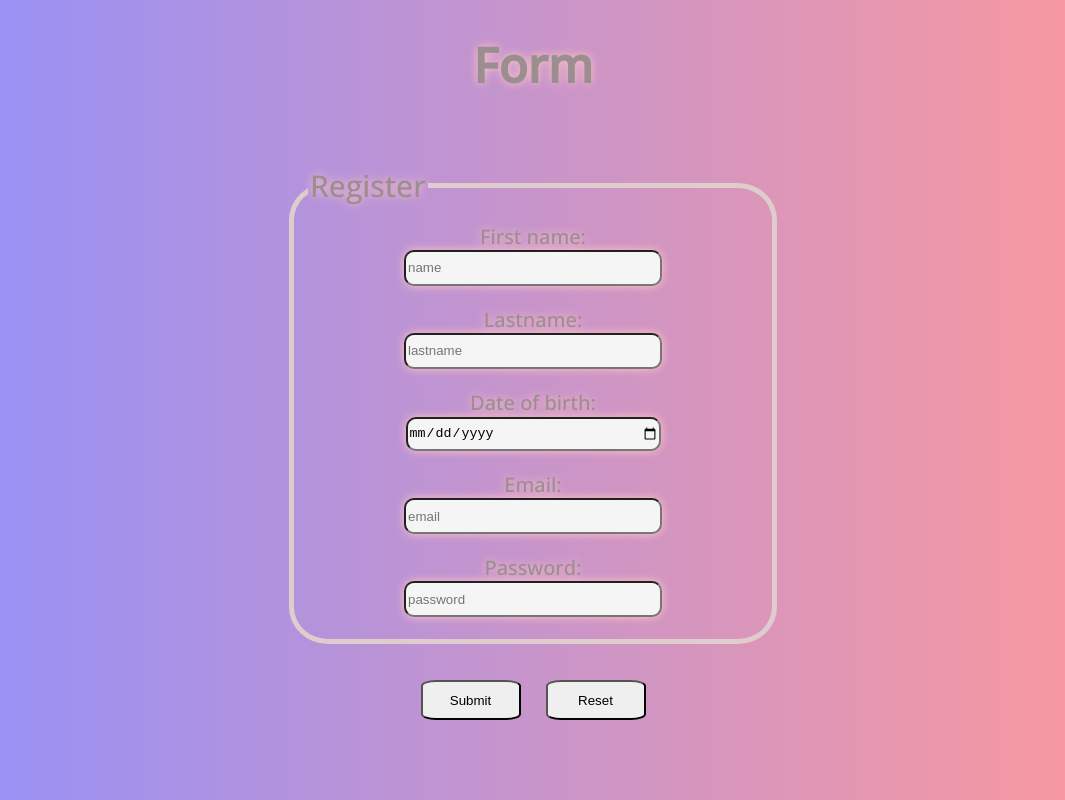
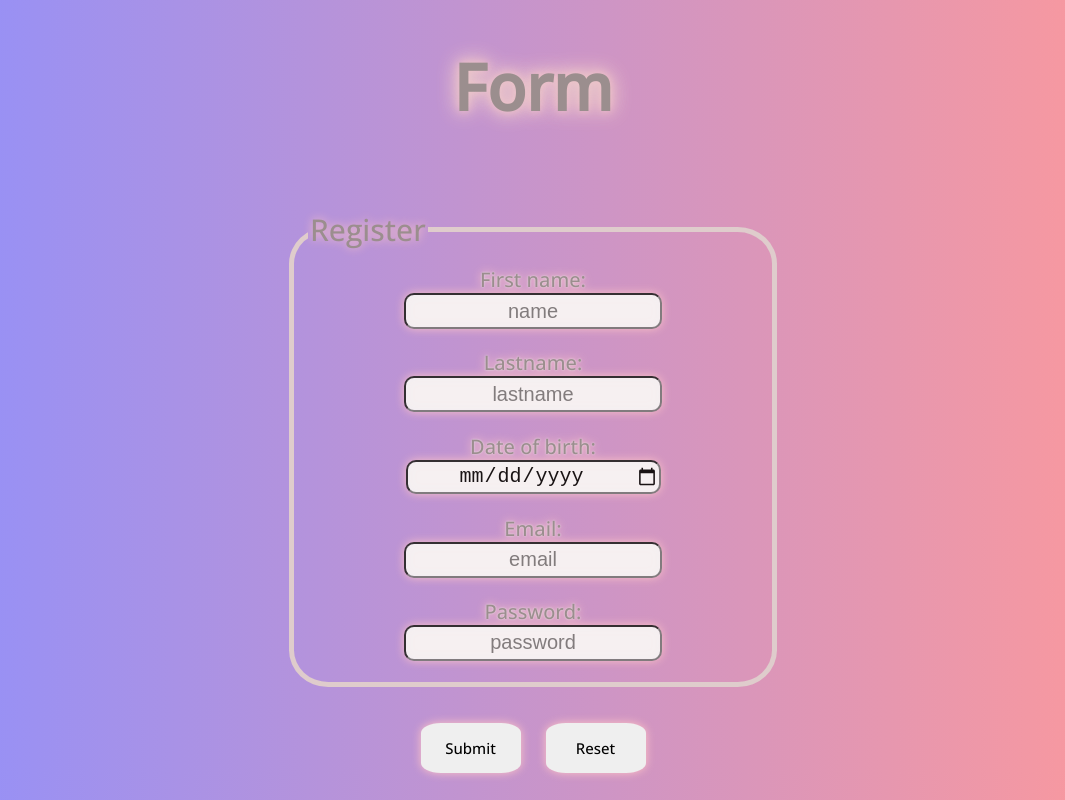
Before and after one commit to Pzjg2005/form-project, a website: page src/index.html in a window 1280 px wide. Shown: the whole page, without its empty margins (107-1172 px from the left). Drawn offline with nearby package versions, Linux system fonts and the light colour scheme; files whose address does not match are found by name.

Commit message:
Improvements to the title style and inputs

```diff
--- a/src/css/index.css
+++ b/src/css/index.css
@@ -13,11 +13,11 @@ body {
 
 .box-title {
     filter: drop-shadow(0px 0px 5px rgb(255, 197, 197));
-
+    text-shadow: 0px 0px 20px rgb(223, 204, 204);
     .title {
         --font: "Open Sans";
         font-family: var(--font);
-        font-size: 3rem;
+        font-size: 4rem;
     }
 }
 
@@ -46,12 +46,15 @@ body {
         text-align: unset;
         font-size: 20px;
         filter: drop-shadow(0px 0px 5px rgb(255, 197, 197));
-
+        text-shadow: 0px 0px 2px rgb(230, 230, 230);
         input{
             background: whitesmoke;
             width: 250px;
             height: 30px;
             border-radius: 10px;
+            font-size: 20px;
+            text-align: center;
+            filter: opacity(90%)
         }
     }
 }
@@ -63,8 +66,18 @@ body {
     gap: 25px;
 
     .button{
+        --font: "Open Sans";
+        font-size: 15px;
         width: 100px;
-        height: 40px;
-        border-radius: 15%;
+        height: 50px;
+        border-radius: 20%;
+        filter: drop-shadow(0px 0px 5px rgb(255, 197, 197));
+        font-family: var(--font);
+        border: hidden;
+
+        &:hover{
+            background: rgb(235, 213, 213);
+            box-shadow: 0px 0px 5px 2px rgb(228, 228, 228);
+        }
     }
 }
```
